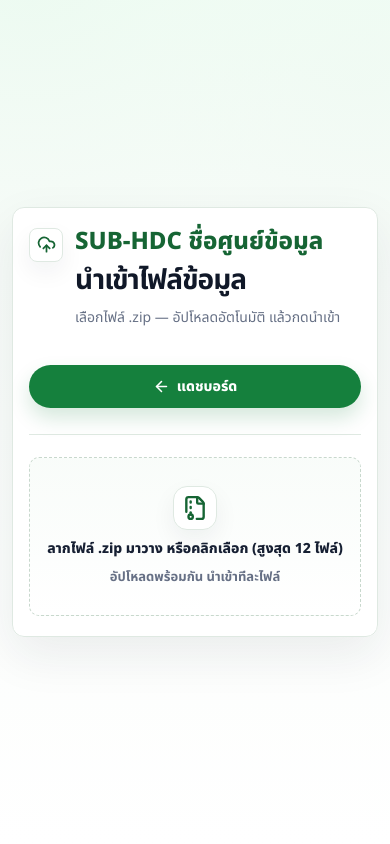
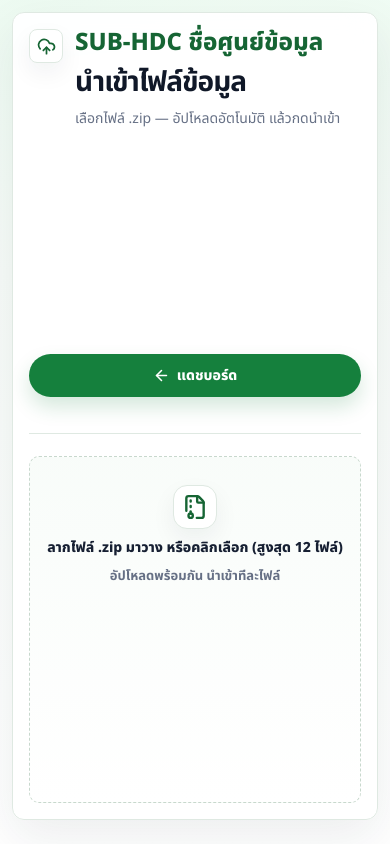
Before and after one commit to tehnplk/SUB_HDC, a Next.js app in the folder webapp/: page /upload in a window 390 px wide. Built offline with nearby package versions, Linux system fonts and the light colour scheme.

Commit message:
feat: enhance file handling in ZipImporter and add createFileIdentity function style: update chat avatar animation and layout for upload components

```diff
--- a/webapp/app/ai/chat/page.js
+++ b/webapp/app/ai/chat/page.js
@@ -2,7 +2,7 @@
 
 import { useEffect, useMemo, useRef, useState } from "react";
 import Link from "next/link";
-import { ArrowLeft, Bot, LoaderCircle, Send, Sparkles, UserRound } from "lucide-react";
+import { ArrowLeft, Bot, Send, Sparkles, UserRound } from "lucide-react";
 
 const INITIAL_MESSAGES = [
   {
@@ -326,8 +326,8 @@ export default function AiChatPage() {
           ))}
           {loading ? (
             <article className="chatMessage assistant">
-              <span className="chatAvatar">
-                <LoaderCircle aria-hidden="true" />
+              <span className="chatAvatar chatAvatarThinking">
+                <Bot aria-hidden="true" />
               </span>
               <div className="chatBubble">
                 <p>Thinking...</p>
--- a/webapp/app/globals.css
+++ b/webapp/app/globals.css
@@ -900,6 +900,18 @@ button:disabled {
 }
 
 /* Uploader */
+.uploadMain {
+  place-items: start center;
+}
+
+.uploadPanel {
+  display: grid;
+  width: min(900px, 100%);
+  gap: 10px;
+  min-height: min(620px, calc(100vh - 64px));
+  padding: 20px;
+}
+
 .uploader {
   display: grid;
   gap: 18px;
@@ -1359,6 +1371,12 @@ button:disabled {
   }
 }
 
+@keyframes botThinkingSpin {
+  to {
+    transform: rotate(360deg);
+  }
+}
+
 @media (max-width: 760px) {
   .main {
     padding: 18px;
@@ -1721,6 +1739,10 @@ button:disabled {
   height: 14px;
 }
 
+.chatAvatarThinking .lucide {
+  animation: botThinkingSpin 1s linear infinite;
+}
+
 .chatBubble {
   width: fit-content;
   max-width: min(760px, 100%);
@@ -1969,6 +1991,11 @@ button:disabled {
 }
 
 @media (max-width: 760px) {
+  .uploadPanel {
+    min-height: calc(100vh - 36px);
+    padding: 16px;
+  }
+
   .chatPanel {
     min-height: calc(100vh - 36px);
     padding: 16px;
--- a/webapp/app/upload/page.js
+++ b/webapp/app/upload/page.js
@@ -6,8 +6,8 @@ export default function UploadPage() {
   const centerName = process.env.CENTER_NAME || "เมือง";
 
   return (
-    <div className="main">
-      <section className="panel">
+    <div className="main uploadMain">
+      <section className="panel uploadPanel">
         <div className="headerRow">
           <div className="titleRow">
             <span className="iconBadge">
--- a/webapp/components/zip-importer.jsx
+++ b/webapp/components/zip-importer.jsx
@@ -12,7 +12,7 @@ import {
   X,
   Zap,
 } from "lucide-react";
-import { createFileKey, fileLabel, summarizeImportResults } from "../lib/zip-import-client.mjs";
+import { createFileIdentity, createFileKey, fileLabel, summarizeImportResults } from "../lib/zip-import-client.mjs";
 
 const MAX_FILES = 12;
 
@@ -181,16 +181,36 @@ export default function ZipImporter() {
   }
 
   // ── Handle file selection ──
-  function handleFiles(files) {
-    const fileList = Array.from(files).slice(0, MAX_FILES);
-    if (!fileList.length) return;
+  const handleFiles = useCallback((files) => {
+    const remainingSlots = Math.max(0, MAX_FILES - entries.length);
+    const existingIdentities = new Set(entries.map((entry) => entry.identity));
+    const selectedIdentities = new Set();
+    let skippedDuplicates = 0;
 
-    setGlobalMsg("");
+    const fileList = Array.from(files)
+      .filter((file) => {
+        const identity = createFileIdentity(file);
+        if (existingIdentities.has(identity) || selectedIdentities.has(identity)) {
+          skippedDuplicates += 1;
+          return false;
+        }
+        selectedIdentities.add(identity);
+        return true;
+      })
+      .slice(0, remainingSlots);
+
+    if (!fileList.length) {
+      if (skippedDuplicates) setGlobalMsg(`ข้ามไฟล์ซ้ำ ${skippedDuplicates} ไฟล์`);
+      return;
+    }
+
+    setGlobalMsg(skippedDuplicates ? `ข้ามไฟล์ซ้ำ ${skippedDuplicates} ไฟล์` : "");
     const timestamp = Date.now();
     const newEntries = fileList.map((file, index) => {
       const key = createFileKey(file, index, timestamp);
       return {
         key,
+        identity: createFileIdentity(file),
         file,
         label: fileLabel(file),
         uploadStatus: "uploading",
@@ -219,7 +239,7 @@ export default function ZipImporter() {
     Promise.allSettled(uploads).then(() => {
       setGlobalMsg((prev) => prev || "");
     });
-  }
+  }, [entries]);
 
   function handleFilePick(event) {
     const files = event.target.files;
@@ -237,7 +257,7 @@ export default function ZipImporter() {
     e.stopPropagation();
     const files = e.dataTransfer.files;
     if (files?.length) handleFiles(files);
-  }, []);
+  }, [handleFiles]);
 
   // ── Parallel Import All ──
   async function handleImportAll() {
--- a/webapp/lib/zip-import-client.mjs
+++ b/webapp/lib/zip-import-client.mjs
@@ -4,6 +4,10 @@ export function fileLabel(file) {
 
 export function createFileKey(file, index, timestamp = Date.now()) {
   return `${file.name}_${file.size}_${file.lastModified}_${timestamp}_${index}`;
+}
+
+export function createFileIdentity(file) {
+  return `${String(file.name || "").toLowerCase()}_${file.size}_${file.lastModified}`;
 }
 
 export function summarizeImportResults(results) {
```
Also changed, not shown: 1 other file (tests, documents, lock files or other folders).
